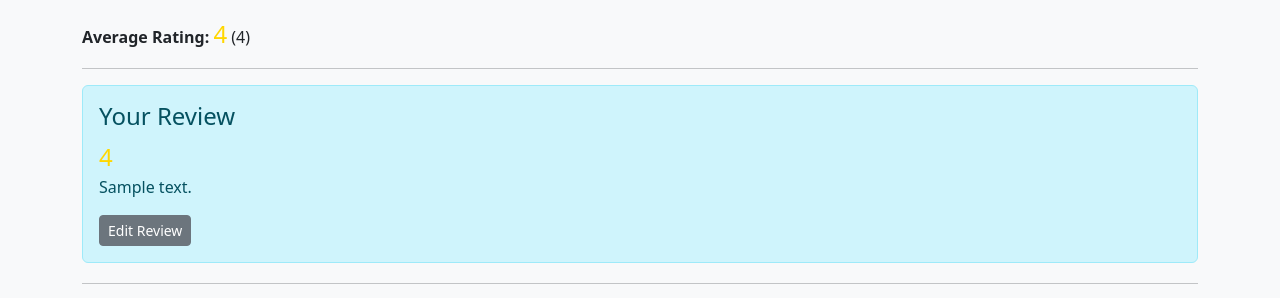
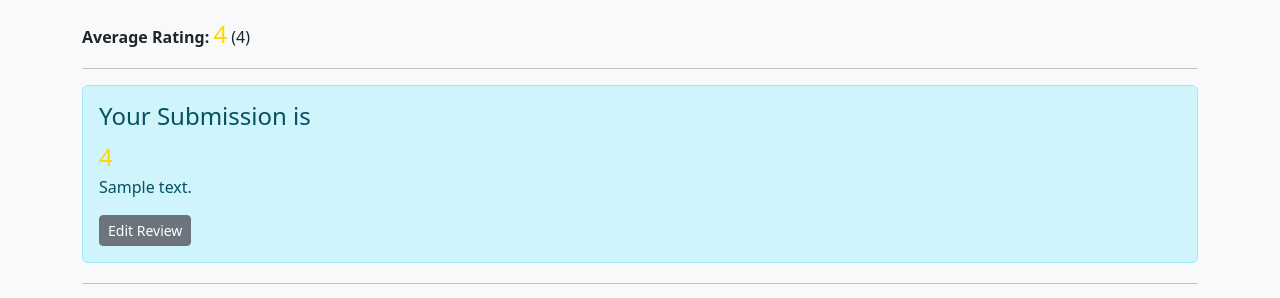
Before and after one commit to ViswanathKarthik/playstore_clone, a Django app: template apps/templates/apps/app_detail.html in a window 1280 px wide. Shown: the part 150-448 px from the top of the page. Run offline with Django 4.2, Linux system fonts and the light colour scheme; tables that the repository leaves empty hold one stand-in row (values such as "Sample post"); the template is opened without the code that fills it: values that come from a table or form of the project are taken from there, most other values are stand-ins (such as "Sample title", 1, 10 or a date in 2020).

Commit message:
Update app_detail.html updated message for your review under reivew

```diff
--- a/apps/templates/apps/app_detail.html
+++ b/apps/templates/apps/app_detail.html
@@ -15,7 +15,7 @@
 <!-- User's Review -->
 {% if user_review %}
     <div class="user-review alert alert-info">
-        <h4>Your Review {% if under_review %}<small>(Under Review)</small>{% endif %}</h4>
+        <h4>Your Submission is {% if under_review %}<small>(Under Review)</small>{% endif %}</h4>
         <p>
             <span class="star-display">{{ user_stars }}</span><br>
             {{ user_review.translated_review }}
```
